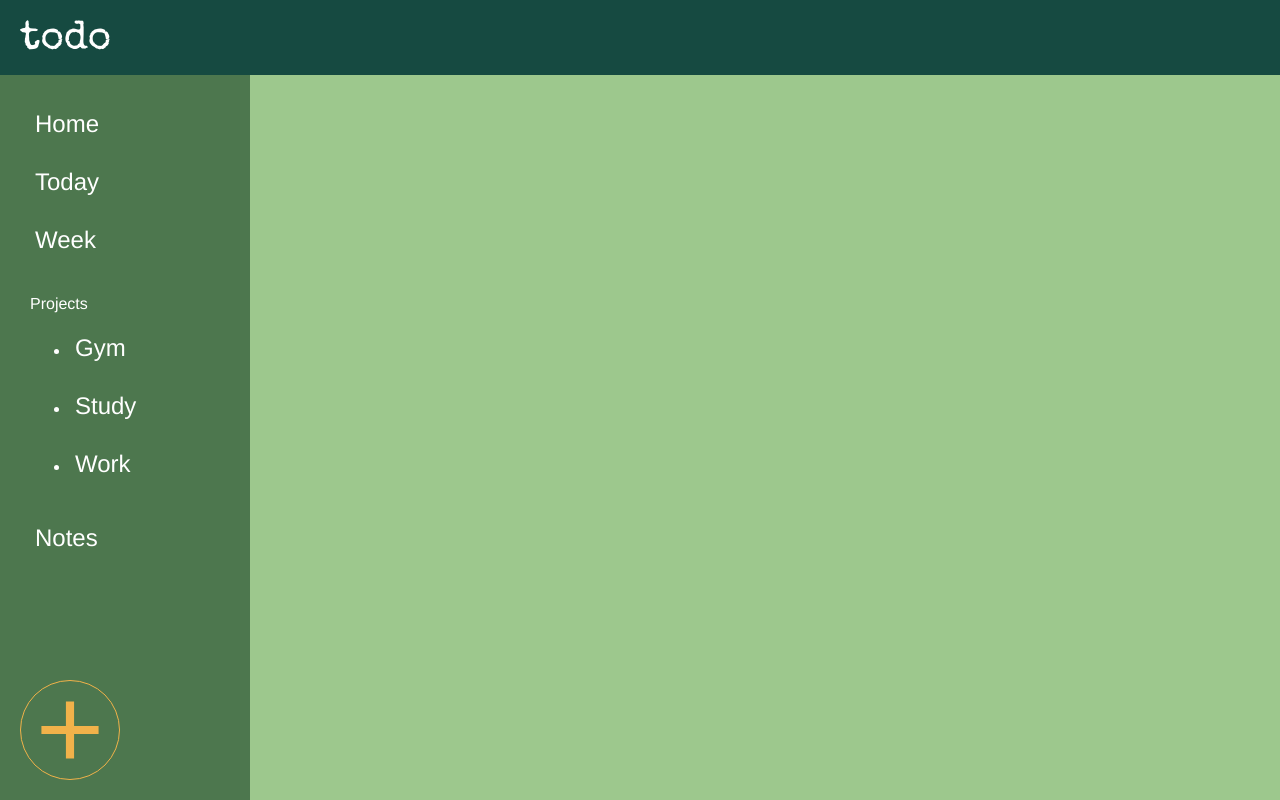
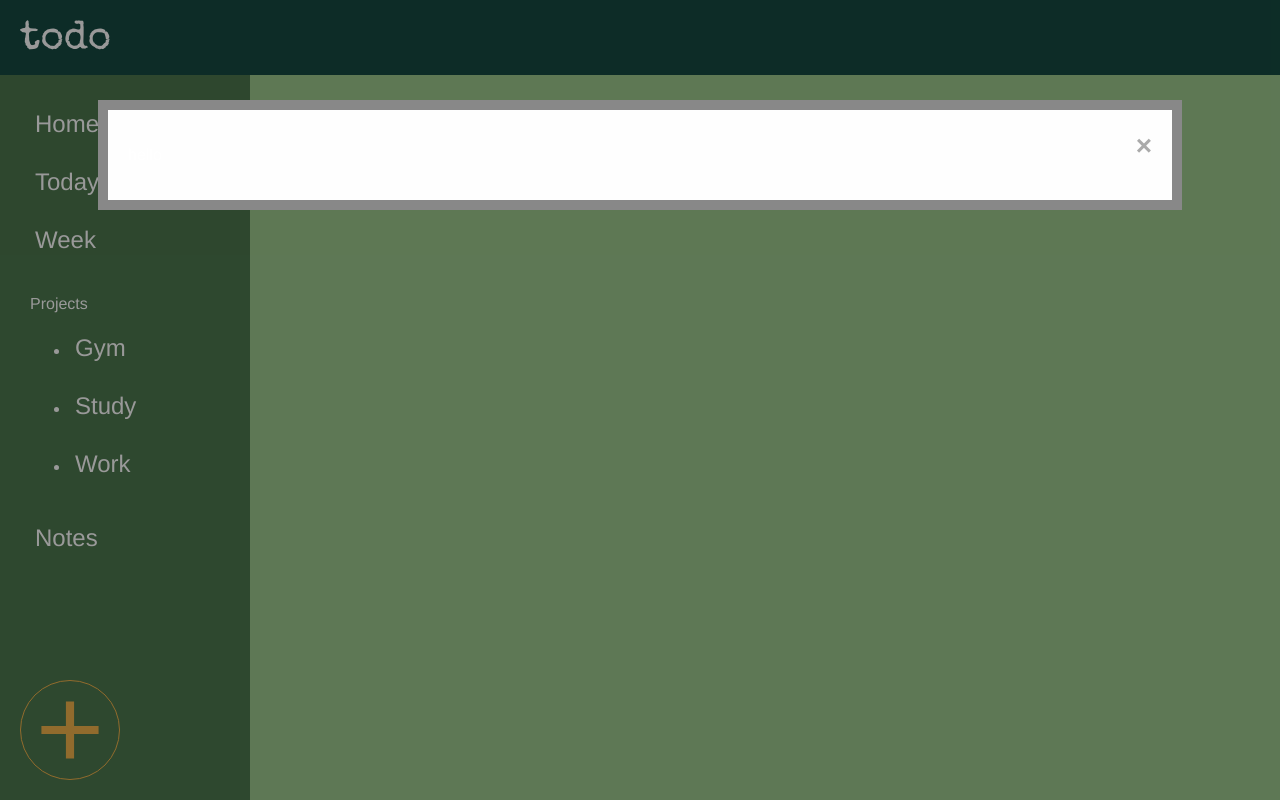
Before and after one commit to rehmanjav/odin-todo, a website built with webpack: page src/assets/mockups/index.html in a window 1280 px wide. Both pictures are taken after a click on the button 70 px from the left and 730 px from the top of the page. Built offline with nearby package versions, Linux system fonts and the light colour scheme.

Commit message:
Implement renderIndex();

```diff
--- a/src/assets/mockups/index.html
+++ b/src/assets/mockups/index.html
@@ -29,5 +29,14 @@
     <main>
 
     </main>
+
+    <!-- Add modal -->
+    <div class="modal-add">
+        <div class="modal-add-content">
+            <span class="close">&times;</span>
+            <p>hello</p>
+            <button class="close"></button>
+        </div>
+    </div>
 </body>
 </html>
--- a/src/assets/mockups/style.css
+++ b/src/assets/mockups/style.css
@@ -69,3 +69,44 @@ header > p {
     border: 1px #F1B24A solid;
     border-radius: 50px;
 }
+
+/* ADD MODAL */
+
+/* The Modal (background) */
+.modal-add {
+    display: none; /* Hidden by default */
+    position: fixed; /* Stay in place */
+    z-index: 1; /* Sit on top */
+    padding-top: 100px; /* Location of the box */
+    left: 0;
+    top: 0;
+    width: 100%; /* Full width */
+    height: 100%; /* Full height */
+    overflow: auto; /* Enable scroll if needed */
+    background-color: rgb(0,0,0); /* Fallback color */
+    background-color: rgba(0,0,0,0.4); /* Black w/ opacity */
+  }
+
+  /* Modal Content */
+  .modal-add-content {
+    background-color: #fefefe;
+    margin: auto;
+    padding: 20px;
+    border: 10px solid #888;
+    width: 80%;
+  }
+
+  /* The Close Button */
+  .close {
+    color: #aaaaaa;
+    float: right;
+    font-size: 28px;
+    font-weight: bold;
+  }
+
+  .close:hover,
+  .close:focus {
+    color: #000;
+    text-decoration: none;
+    cursor: pointer;
+  }
--- a/src/index.js
+++ b/src/index.js
@@ -1,4 +1,7 @@
 import './style.css';
+
+const projects = [];
+const notes = [];
 
 class Todo {
     constructor(title, description, dueDate, priority) {
@@ -26,6 +29,68 @@ function renderIndex() {
     let body = document.querySelector('body');
 
     body.innerHTML = `
+    <header>
+        <p>todo</p>
+    </header>
+    <nav>
+        <button>Home</button>
+        <br>
+        <button>Today</button>
+        <br>
+        <button>Week</button>
+        <p>Projects</p>
+        <ul>
+            <li><button>Gym</button></li>
+            <li><button>Study</button></li>
+            <li><button>Work</button></li>
+        </ul>
+        <button>Notes</button>
+        <button id="btn-add"></button>
+    </nav>
+    <main>
 
+    </main>
+
+    <!-- Add modal -->
+    <div class="modal-add">
+        <div class="modal-add-content">
+            <span class="close">&times;</span>
+            <p>hello</p>
+            <button class="close"></button>
+        </div>
+    </div>
     `;
+
+    // ADD MODAL
+    // Get the modal
+    var modal = document.querySelector(".modal-add");
+
+    // Get the button that opens the modal
+    var btn = document.querySelector("#btn-add");
+
+    // Get the <span> element that closes the modal
+    var span = document.querySelector(".close");
+
+    // When the user clicks the button, open the modal
+    btn.onclick = function() {
+    modal.style.display = "block";
+    }
+
+    // When the user clicks on <span> (x), close the modal
+    span.onclick = function() {
+    modal.style.display = "none";
+    }
+
+    // When the user clicks anywhere outside of the modal, close it
+    window.onclick = function(event) {
+    if (event.target == modal) {
+        modal.style.display = "none";
+    }
+    }
 }
+
+// MAIN LOOP
+
+
+
+renderIndex();
--- a/src/style.css
+++ b/src/style.css
@@ -0,0 +1,112 @@
+@import url('https://fonts.googleapis.com/css2?family=Special+Elite&display=swap');
+
+html,
+body {
+    height: 100vh;
+    width: 100vw;
+    margin: 0px;
+}
+
+* {
+    color: white;
+    font-family: "Helvetica";
+}
+
+button {
+    background: none;
+    border: none;
+    padding: 5px;
+    font-size: 1.5rem;
+    margin-bottom: 20px;
+}
+
+button:hover {
+    color: #F1B24A;
+    transform: scale(1.2);
+}
+
+body {
+    display: grid;
+    grid-template-areas: "header header"
+                         "nav main";
+    grid-template-columns: 250px 3.5fr;
+    grid-template-rows: 75px auto;
+}
+
+header {
+    grid-area: header;
+    background-color: #164A41;
+    padding: 20px;
+}
+
+nav {
+    grid-area: nav;
+    background-color: #4D774E;
+    padding: 30px;
+}
+
+main {
+    grid-area: main;
+    background-color: #9DC88D;
+}
+
+header > p {
+    margin: 0px;
+    font-family: "Special Elite";
+    font-size: 2.5rem;
+}
+
+#btn-add {
+    position: fixed;
+    bottom: 20px;
+    left: 20px;
+    margin-bottom: 0;
+    background-image: url(./assets/images/plus.svg);
+    background-repeat: no-repeat;
+    background-size: cover;
+    height: 100px;
+    width: 100px;
+    border: 1px #F1B24A solid;
+    border-radius: 50px;
+}
+
+/* ADD MODAL */
+
+/* The Modal (background) */
+.modal-add {
+    display: none; /* Hidden by default */
+    position: fixed; /* Stay in place */
+    z-index: 1; /* Sit on top */
+    padding-top: 100px; /* Location of the box */
+    left: 0;
+    top: 0;
+    width: 100%; /* Full width */
+    height: 100%; /* Full height */
+    overflow: auto; /* Enable scroll if needed */
+    background-color: rgb(0,0,0); /* Fallback color */
+    background-color: rgba(0,0,0,0.4); /* Black w/ opacity */
+  }
+
+  /* Modal Content */
+  .modal-add-content {
+    background-color: #fefefe;
+    margin: auto;
+    padding: 20px;
+    border: 10px solid #888;
+    width: 80%;
+  }
+
+  /* The Close Button */
+  .close {
+    color: #aaaaaa;
+    float: right;
+    font-size: 28px;
+    font-weight: bold;
+  }
+
+  .close:hover,
+  .close:focus {
+    color: #000;
+    text-decoration: none;
+    cursor: pointer;
+  }
```
